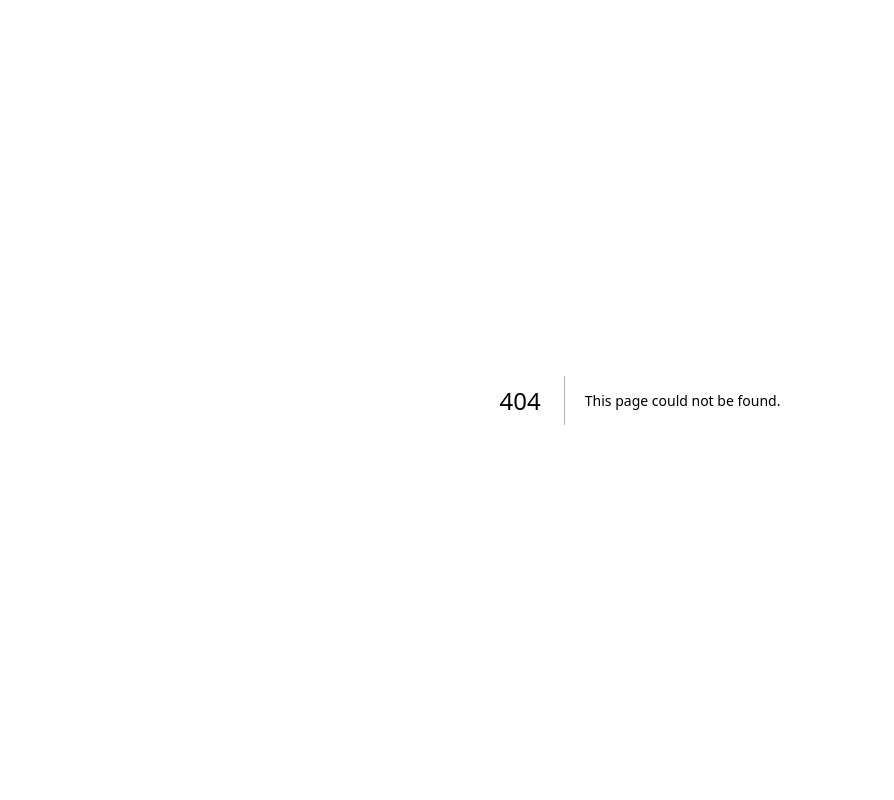
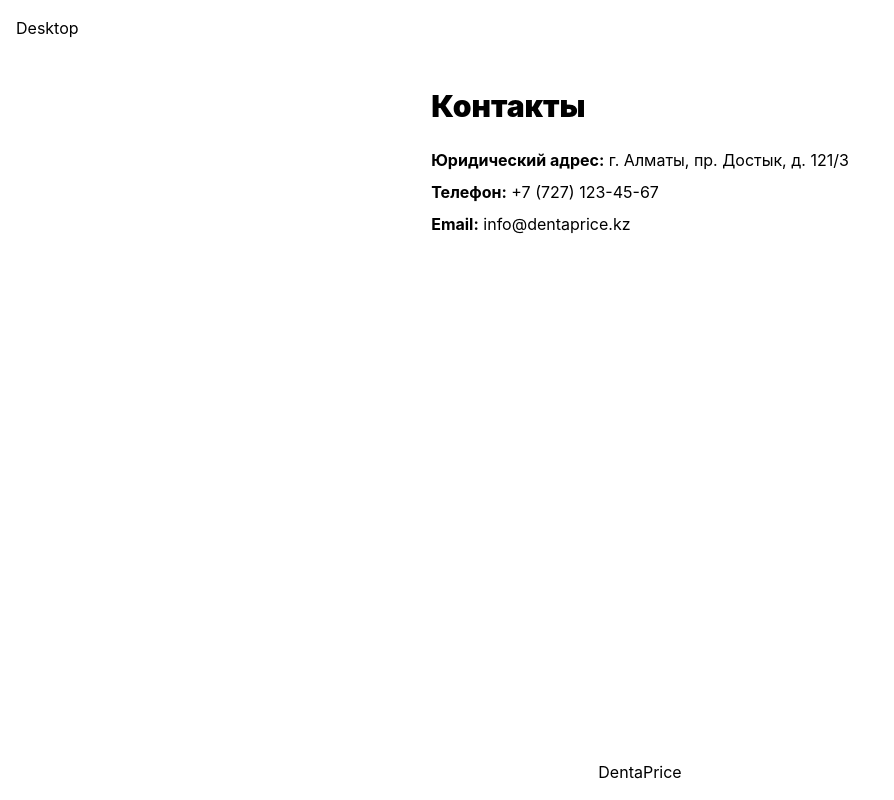
Before and after one commit to Bolat1168/denta-price, a Next.js app: page /contacts in a window 1280 px wide. Before the commit this address had no page. Shown: the whole page, without its empty margins (0-894 px from the left). Built offline with nearby package versions, Linux system fonts and the light colour scheme.

Commit message:
add fresh contacts page

```diff
--- /dev/null
+++ b/app/contacts/page.tsx
@@ -0,0 +1,23 @@
+'use client';
+import { useState } from 'react';
+import Footer from '@/app/components/Footer';
+import DesktopHeader from '@/app/components/DesktopHeader';
+import MobileHeader from '@/app/components/MobileHeader';
+
+export default function ContactsPage() {
+  const [isMobileMenuOpen, setIsMobileMenuOpen] = useState(false);
+
+  return (
+    <div className="w-full min-h-screen flex flex-col bg-white font-sans">
+      <DesktopHeader />
+      <MobileHeader isMobileMenuOpen={isMobileMenuOpen} setIsMobileMenuOpen={setIsMobileMenuOpen} />
+      <main className="flex-grow p-8 max-w-4xl mx-auto">
+        <h1 className="text-3xl font-black mb-6">Контакты</h1>
+        <p className="mb-2"><strong>Юридический адрес:</strong> г. Алматы, пр. Достык, д. 121/3</p>
+        <p className="mb-2"><strong>Телефон:</strong> +7 (727) 123-45-67</p>
+        <p className="mb-2"><strong>Email:</strong> info@dentaprice.kz</p>
+      </main>
+      <Footer />
+    </div>
+  );
+}
```
